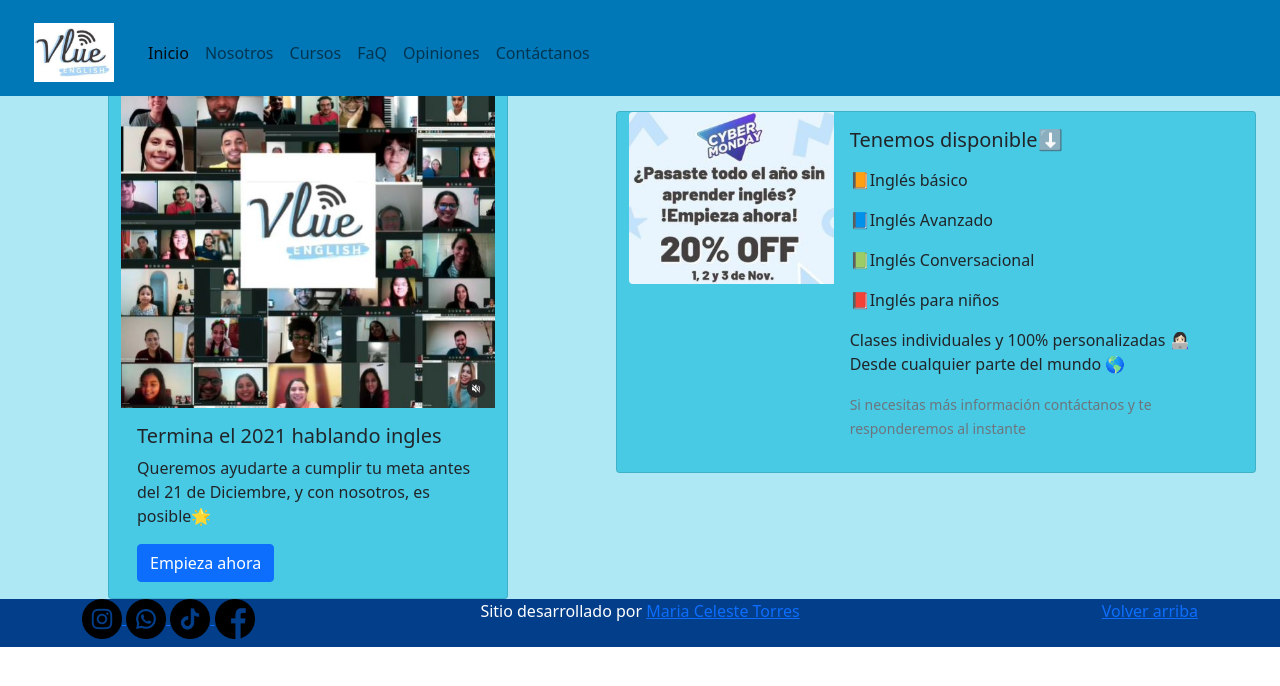
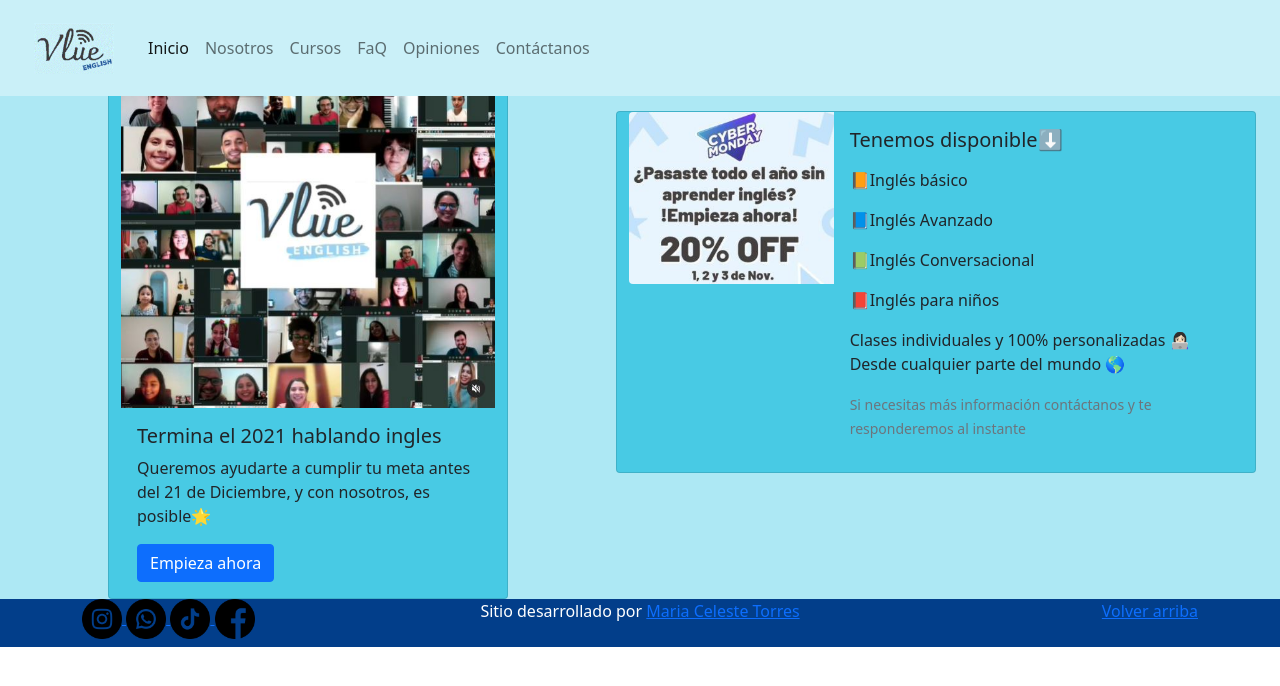
Before and after one commit to cecetorres/Idea-Torres-Segunda-entrega, a plain HTML site: page Index.html in a window 1280 px wide. Drawn offline with nearby package versions, Linux system fonts and the light colour scheme.

Commit message:
Cambios en el diseno del index

```diff
--- a/CSS/Styles.css
+++ b/CSS/Styles.css
@@ -9,7 +9,7 @@
 
 1) GENERAL ####################################################################### */
 header{
-    background-color: #0077B6;
+    background-color: #CAF0F8;
     height: 6em;
 }
 .logo{
@@ -26,6 +26,16 @@ span{
 }
 .con-margen{margin-top: 2em;}
 .con-margen-grueso{margin-top: 6em;}
+.subrayado{
+    background-image: linear-gradient(currentColor, currentColor);
+    background-position: 0% 100%;
+    background-repeat: no-repeat;
+    background-size: 0% 2px;
+    transition: background-size .3s;
+}
+.subrayado:hover, .subrayado:focus {
+    background-size: 100% 2px;
+}
 
 .con-espacio-grueso{padding-top: 6em;}
 /* 2)INDEX#################################################################### */
--- a/Index.html
+++ b/Index.html
@@ -16,18 +16,18 @@
         <nav class="navbar navbar-expand-lg navbar-light">
             <div class="container-fluid">
                 <a class="navbar-brand" href="Index.html">
-                    <img class="logo" src="imágenes/Logo VLue.JPG"></a>
+                    <img class="logo" src="imágenes/posible-logo.gif"></a>
                 <button class="navbar-toggler" type="button" data-bs-toggle="collapse" data-bs-target="#navbarNavAltMarkup" aria-controls="navbarNavAltMarkup" aria-expanded="false" aria-label="Toggle navigation">
                 <span class="navbar-toggler-icon"></span>
                 </button>
                 <div class="collapse navbar-collapse" id="navbarNavAltMarkup">
                 <div class="navbar-nav">
-                    <a class="nav-link active" aria-current="page" href="Index.html">Inicio</a>
-                    <a class="nav-link" href="Páginas/Nosotros.html">Nosotros</a>
-                    <a class="nav-link" href="Páginas/Cursos.html">Cursos</a>
-                    <a class="nav-link" href="Páginas/FaQ.html">FaQ</a>
-                    <a class="nav-link" href="Páginas/Opiniones.html">Opiniones</a>
-                    <a class="nav-link" href="Páginas/Contactanos.html">Contáctanos</a>
+                    <a class="nav-link active subrayado" aria-current="page" href="Index.html">Inicio</a>
+                    <a class="nav-link subrayado " href="Páginas/Nosotros.html">Nosotros</a>
+                    <a class="nav-link subrayado" href="Páginas/Cursos.html">Cursos</a>
+                    <a class="nav-link subrayado" href="Páginas/FaQ.html">FaQ</a>
+                    <a class="nav-link subrayado" href="Páginas/Opiniones.html">Opiniones</a>
+                    <a class="nav-link subrayado" href="Páginas/Contactanos.html">Contáctanos</a>
                 </div>
                 </div>
             </div>
```
Also changed, not shown: imágenes/Sin título.gif (added), imágenes/Sin título.png (added), imágenes/posible-logo.gif (added).
